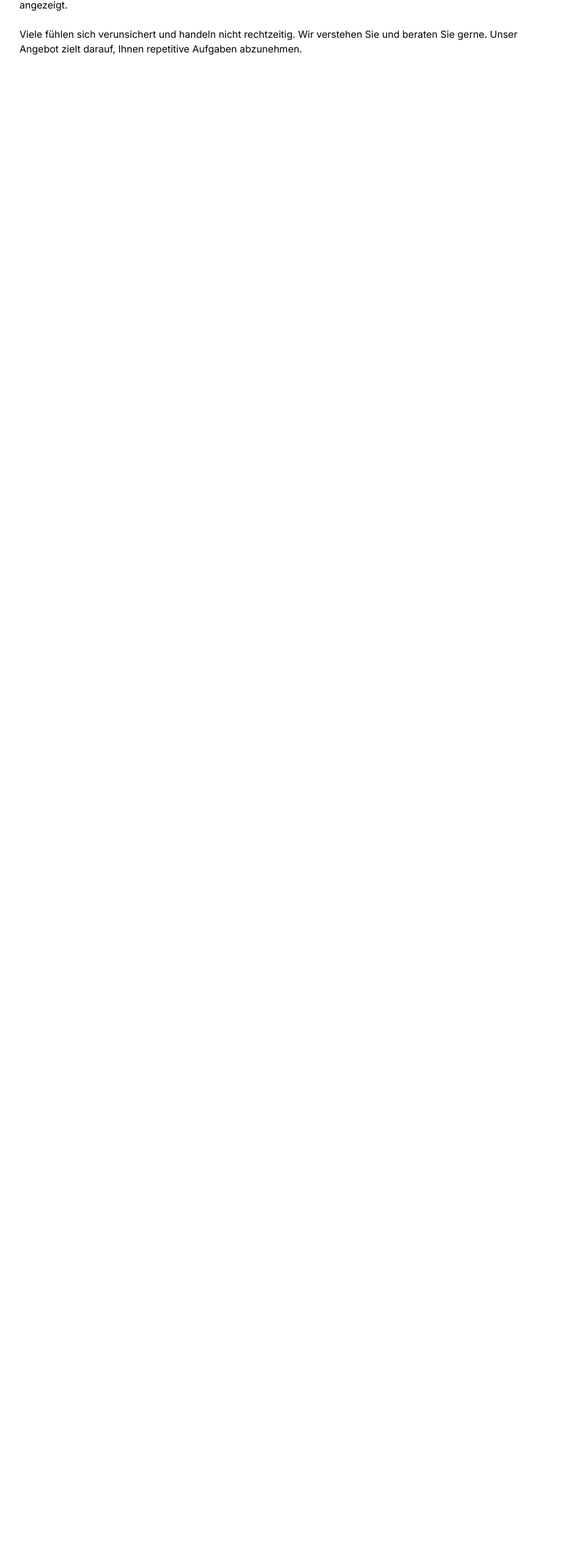
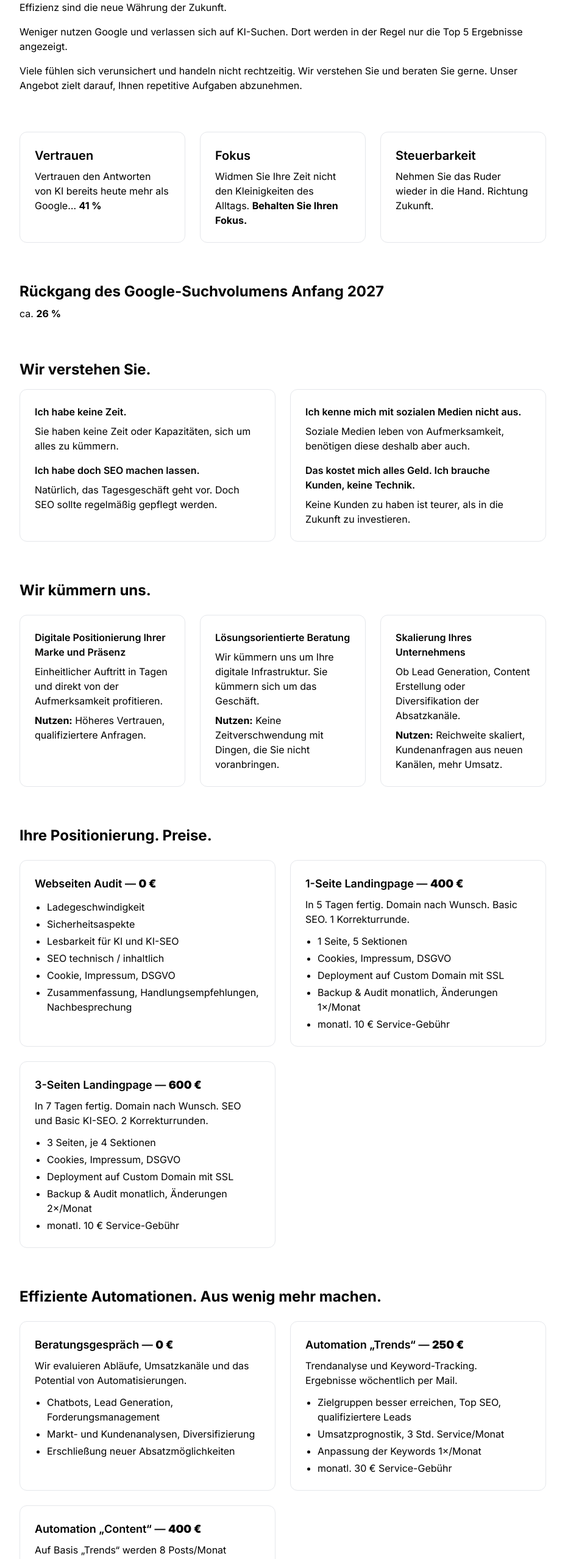
Before and after one commit to tim-akihiro/v00, a Next.js app: page / in a window 1280 px wide. Shown: the part 244-2800 px from the top of the page at 61% size, without its empty margins (176-1103 px from the left). Before the commit the page ends 800 px from the top, so only its background shows below. Built offline with nearby package versions, Linux system fonts and the light colour scheme.

Commit message:
feat: full homepage content from Mobirise

```diff
--- a/app/page.tsx
+++ b/app/page.tsx
@@ -1,11 +1,193 @@
-// app/page.tsx
+import ContactForm from "./components/ContactForm";
+
 export default function Home() {
   return (
-    <main className="mx-auto max-w-4xl px-4 py-12 space-y-6">
-      <h1 className="text-3xl font-bold">Umsätze erhöhen. <br />Weniger Stress durch effiziente Automationen.</h1>
-      <p>Die digitale Welt dreht sich rasant. Wer in Zukunft weiter existieren möchte, muss sichtbar bleiben. Reichweite und Effizienz sind die neue Währung der Zukunft.</p>
-      <p>Weniger nutzen Google und verlassen sich auf KI-Suchen. Dort werden in der Regel nur die Top&nbsp;5 Ergebnisse angezeigt.</p>
-      <p>Viele fühlen sich verunsichert und handeln nicht rechtzeitig. Wir verstehen Sie und beraten Sie gerne. Unser Angebot zielt darauf, Ihnen repetitive Aufgaben abzunehmen.</p>
+    <main className="mx-auto max-w-4xl px-4 py-12 space-y-16">
+      {/* Nav */}
+      <nav className="text-sm flex gap-6">
+        <a href="#start">Startseite</a>
+        <a href="#leistungen">Leistungen</a>
+        <a href="#preise">Preise</a>
+        <a href="#kontakt">Kontakt</a>
+      </nav>
+
+      {/* Hero */}
+      <section id="start" className="space-y-4">
+        <h1 className="text-3xl font-bold">
+          Umsätze erhöhen. <br />Weniger Stress durch effiziente Automationen.
+        </h1>
+        <p>Die digitale Welt dreht sich rasant. Wer in Zukunft weiter existieren möchte, muss sichtbar bleiben. Reichweite und Effizienz sind die neue Währung der Zukunft.</p>
+        <p>Weniger nutzen Google und verlassen sich auf KI-Suchen. Dort werden in der Regel nur die Top&nbsp;5 Ergebnisse angezeigt.</p>
+        <p>Viele fühlen sich verunsichert und handeln nicht rechtzeitig. Wir verstehen Sie und beraten Sie gerne. Unser Angebot zielt darauf, Ihnen repetitive Aufgaben abzunehmen.</p>
+      </section>
+
+      {/* Nutzen-Kacheln */}
+      <section className="grid gap-6 md:grid-cols-3">
+        <div className="p-6 border rounded-xl">
+          <h3 className="text-xl font-semibold">Vertrauen</h3>
+          <p className="mt-2">Vertrauen den Antworten von KI bereits heute mehr als Google… <strong>41&nbsp;%</strong></p>
+        </div>
+        <div className="p-6 border rounded-xl">
+          <h3 className="text-xl font-semibold">Fokus</h3>
+          <p className="mt-2">Widmen Sie Ihre Zeit nicht den Kleinigkeiten des Alltags. <strong>Behalten Sie Ihren Fokus.</strong></p>
+        </div>
+        <div className="p-6 border rounded-xl">
+          <h3 className="text-xl font-semibold">Steuerbarkeit</h3>
+          <p className="mt-2">Nehmen Sie das Ruder wieder in die Hand. Richtung Zukunft.</p>
+        </div>
+      </section>
+
+      {/* Marktinfo */}
+      <section className="space-y-2">
+        <h2 className="text-2xl font-bold">Rückgang des Google-Suchvolumens Anfang 2027</h2>
+        <p>ca. <strong>26&nbsp;%</strong></p>
+      </section>
+
+      {/* Einwände */}
+      <section className="space-y-4">
+        <h2 className="text-2xl font-bold">Wir verstehen Sie.</h2>
+        <div className="grid gap-6 md:grid-cols-2">
+          <div className="p-6 border rounded-xl">
+            <h3 className="font-semibold">Ich habe keine Zeit.</h3>
+            <p className="mt-2">Sie haben keine Zeit oder Kapazitäten, sich um alles zu kümmern.</p>
+            <h3 className="mt-4 font-semibold">Ich habe doch SEO machen lassen.</h3>
+            <p className="mt-2">Natürlich, das Tagesgeschäft geht vor. Doch SEO sollte regelmäßig gepflegt werden.</p>
+          </div>
+          <div className="p-6 border rounded-xl">
+            <h3 className="font-semibold">Ich kenne mich mit sozialen Medien nicht aus.</h3>
+            <p className="mt-2">Soziale Medien leben von Aufmerksamkeit, benötigen diese deshalb aber auch.</p>
+            <h3 className="mt-4 font-semibold">Das kostet mich alles Geld. Ich brauche Kunden, keine Technik.</h3>
+            <p className="mt-2">Keine Kunden zu haben ist teurer, als in die Zukunft zu investieren.</p>
+          </div>
+        </div>
+      </section>
+
+      {/* Leistungen */}
+      <section id="leistungen" className="space-y-6">
+        <h2 className="text-2xl font-bold">Wir kümmern uns.</h2>
+        <div className="grid gap-6 md:grid-cols-3">
+          <div className="p-6 border rounded-xl">
+            <h3 className="font-semibold">Digitale Positionierung Ihrer Marke und Präsenz</h3>
+            <p className="mt-2">Einheitlicher Auftritt in Tagen und direkt von der Aufmerksamkeit profitieren.</p>
+            <p className="mt-2"><strong>Nutzen:</strong> Höheres Vertrauen, qualifiziertere Anfragen.</p>
+          </div>
+          <div className="p-6 border rounded-xl">
+            <h3 className="font-semibold">Lösungsorientierte Beratung</h3>
+            <p className="mt-2">Wir kümmern uns um Ihre digitale Infrastruktur. Sie kümmern sich um das Geschäft.</p>
+            <p className="mt-2"><strong>Nutzen:</strong> Keine Zeitverschwendung mit Dingen, die Sie nicht voranbringen.</p>
+          </div>
+          <div className="p-6 border rounded-xl">
+            <h3 className="font-semibold">Skalierung Ihres Unternehmens</h3>
+            <p className="mt-2">Ob Lead Generation, Content Erstellung oder Diversifikation der Absatzkanäle.</p>
+            <p className="mt-2"><strong>Nutzen:</strong> Reichweite skaliert, Kundenanfragen aus neuen Kanälen, mehr Umsatz.</p>
+          </div>
+        </div>
+      </section>
+
+      {/* Preise */}
+      <section id="preise" className="space-y-6">
+        <h2 className="text-2xl font-bold">Ihre Positionierung. Preise.</h2>
+
+        <div className="grid gap-6 md:grid-cols-2">
+          <div className="p-6 border rounded-xl">
+            <h3 className="text-lg font-semibold">Webseiten Audit — <strong>0&nbsp;€</strong></h3>
+            <ul className="mt-3 list-disc pl-5 space-y-1">
+              <li>Ladegeschwindigkeit</li><li>Sicherheitsaspekte</li><li>Lesbarkeit für KI und KI-SEO</li>
+              <li>SEO technisch / inhaltlich</li><li>Cookie, Impressum, DSGVO</li>
+              <li>Zusammenfassung, Handlungsempfehlungen, Nachbesprechung</li>
+            </ul>
+          </div>
+
+          <div className="p-6 border rounded-xl">
+            <h3 className="text-lg font-semibold">1-Seite Landingpage — <strong>400&nbsp;€</strong></h3>
+            <p className="mt-2">In 5 Tagen fertig. Domain nach Wunsch. Basic SEO. 1 Korrekturrunde.</p>
+            <ul className="mt-3 list-disc pl-5 space-y-1">
+              <li>1 Seite, 5 Sektionen</li><li>Cookies, Impressum, DSGVO</li>
+              <li>Deployment auf Custom Domain mit SSL</li>
+              <li>Backup & Audit monatlich, Änderungen 1×/Monat</li>
+              <li>monatl. 10&nbsp;€ Service-Gebühr</li>
+            </ul>
+          </div>
+
+          <div className="p-6 border rounded-xl">
+            <h3 className="text-lg font-semibold">3-Seiten Landingpage — <strong>600&nbsp;€</strong></h3>
+            <p className="mt-2">In 7 Tagen fertig. Domain nach Wunsch. SEO und Basic KI-SEO. 2 Korrekturrunden.</p>
+            <ul className="mt-3 list-disc pl-5 space-y-1">
+              <li>3 Seiten, je 4 Sektionen</li><li>Cookies, Impressum, DSGVO</li>
+              <li>Deployment auf Custom Domain mit SSL</li>
+              <li>Backup & Audit monatlich, Änderungen 2×/Monat</li>
+              <li>monatl. 10&nbsp;€ Service-Gebühr</li>
+            </ul>
+          </div>
+        </div>
+      </section>
+
+      {/* Automationen */}
+      <section className="space-y-6">
+        <h2 className="text-2xl font-bold">Effiziente Automationen. Aus wenig mehr machen.</h2>
+        <div className="grid gap-6 md:grid-cols-2">
+          <div className="p-6 border rounded-xl">
+            <h3 className="text-lg font-semibold">Beratungsgespräch — <strong>0&nbsp;€</strong></h3>
+            <p className="mt-2">Wir evaluieren Abläufe, Umsatzkanäle und das Potential von Automatisierungen.</p>
+            <ul className="mt-3 list-disc pl-5 space-y-1">
+              <li>Chatbots, Lead Generation, Forderungsmanagement</li>
+              <li>Markt- und Kundenanalysen, Diversifizierung</li>
+              <li>Erschließung neuer Absatzmöglichkeiten</li>
+            </ul>
+          </div>
+
+          <div className="p-6 border rounded-xl">
+            <h3 className="text-lg font-semibold">Automation „Trends“ — <strong>250&nbsp;€</strong></h3>
+            <p className="mt-2">Trendanalyse und Keyword-Tracking. Ergebnisse wöchentlich per Mail.</p>
+            <ul className="mt-3 list-disc pl-5 space-y-1">
+              <li>Zielgruppen besser erreichen, Top SEO, qualifiziertere Leads</li>
+              <li>Umsatzprognostik, 3 Std. Service/Monat</li>
+              <li>Anpassung der Keywords 1×/Monat</li>
+              <li>monatl. 30&nbsp;€ Service-Gebühr</li>
+            </ul>
+          </div>
+
+          <div className="p-6 border rounded-xl">
+            <h3 className="text-lg font-semibold">Automation „Content“ — <strong>400&nbsp;€</strong></h3>
+            <p className="mt-2">Auf Basis „Trends“ werden 8 Posts/Monat erstellt und plattformübergreifend geteilt.</p>
+            <ul className="mt-3 list-disc pl-5 space-y-1">
+              <li>Schnell Reichweite steigern, Markterschließung</li>
+              <li>Origineller, nischenspezifischer Content</li>
+              <li>IG, FB, X, Blog; optional mit finaler Bestätigung</li>
+              <li>4 Std. Service/Monat, monatl. 50&nbsp;€ Service-Gebühr</li>
+            </ul>
+          </div>
+        </div>
+      </section>
+
+      {/* Garantien */}
+      <section className="space-y-2">
+        <h2 className="text-2xl font-bold">Garantien</h2>
+        <ul className="list-disc pl-5 space-y-1">
+          <li><strong>Zufriedenheit:</strong> Rückerstattung bis zu 14 Tage, auch nach Abnahme.</li>
+          <li><strong>Benutzerfreundlich:</strong> Sie bekommen Ergebnisse, keine Programme.</li>
+          <li><strong>Erfolg:</strong> Bleibt das gewünschte Ergebnis aus, Kaufpreis zurück.</li>
+          <li><strong>Dienstausfall:</strong> Fällt ein Dienst &gt;12&nbsp;Stunden aus, 1 Monatsgebühr erstattet.</li>
+        </ul>
+      </section>
+
+      {/* Kontakt */}
+      <section id="kontakt" className="space-y-4">
+        <h2 className="text-2xl font-bold">Kontaktformular</h2>
+        <p>Dies ermöglicht uns eine strukturierte Bearbeitung aller Anfragen.</p>
+        <ContactForm />
+      </section>
+
+      {/* Rechtliches */}
+      <section className="space-y-2">
+        <h2 className="text-xl font-semibold">Rechtliches</h2>
+        <ul className="list-disc pl-5">
+          <li><a href="/rechtstexte#impressum">Impressum</a></li>
+          <li><a href="/rechtstexte#datenschutz">Datenschutz</a></li>
+          <li><a href="/rechtstexte#cookies">Cookies</a></li>
+          <li><a href="/rechtstexte#agb">AGB</a></li>
+        </ul>
+      </section>
     </main>
   );
 }
```
